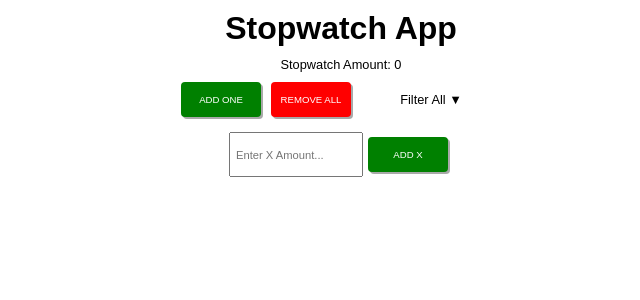
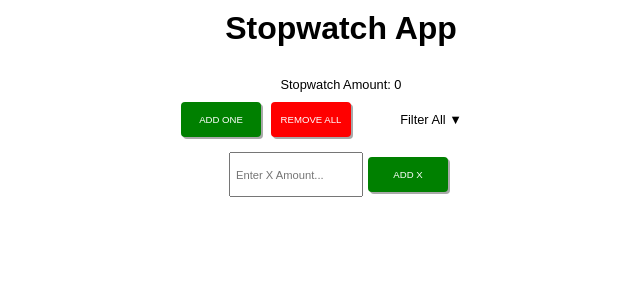
Before and after one commit to RJDNet/StopWatch, a React (Create React App) app: page / in a window 1280 px wide. Shown: the top 300 px of the page, without its empty margins (299-939 px from the left). Built offline with nearby package versions, Linux system fonts and the light colour scheme.

Commit message:
Filter Updates

```diff
--- a/src/Styles/_StopWatch.scss
+++ b/src/Styles/_StopWatch.scss
@@ -20,15 +20,16 @@
     display: block;
     margin: $small-margin;
     padding: $small-padding;
-    border: 1px solid var(--stopwatch-border-brush);
-    border-radius: 6px;
+    border: 5px solid var(--stopwatch-border-brush);
+    border-radius: 4px;
+    box-shadow: 2px 2px var(--stopwatch-button-boxshadow-brush);
     background-color: var(--stopwatch-brush);
     font-family: $font-family;
 
     & > .stopwatch__timer {
         margin: $small-margin;
         padding: $small-padding / 3;
-        font-size: 1.5em;
+        font-size: 1.6em;
         text-align: center;
         color: white;
         background-color: black;
--- a/src/Styles/_StopWatchContainer.scss
+++ b/src/Styles/_StopWatchContainer.scss
@@ -28,6 +28,8 @@
     }
 
     & > .stopwatches-container__controls-container {
+        margin-top: $small-margin * 2;
+
         & > .stopwatches-container__amount {
             margin: 0px;
             padding: 0px;
@@ -116,5 +118,8 @@
         display: flex;
         flex-wrap: wrap;
         justify-content: center;
+        min-height: 150px;
+        margin-top: $small-margin * 2;
+        padding: $small-padding;
     }
 }
--- a/src/Styles/_brushes.scss
+++ b/src/Styles/_brushes.scss
@@ -4,11 +4,12 @@
     --stopwatch-container-dropdown-button-brush: none;
     --stopwatch-container-removeall-button-brush: red;
     --stopwatch-container-removeall-button-text-brush: white;
+    --stopwatch-container-flex-container-brush: gray;
 
     // Stopwatch
     --stopwatch-strip-brush: darkgray;
     --stopwatch-brush: white;
-    --stopwatch-border-brush: gray;
+    --stopwatch-border-brush: lightgray;
 
     // Stopwatch Buttons
     --stopwatch-button-boxshadow-brush: darkgray;
--- a/src/index.css
+++ b/src/index.css
@@ -3,9 +3,10 @@
   --stopwatch-container-dropdown-button-brush: none;
   --stopwatch-container-removeall-button-brush: red;
   --stopwatch-container-removeall-button-text-brush: white;
+  --stopwatch-container-flex-container-brush: gray;
   --stopwatch-strip-brush: darkgray;
   --stopwatch-brush: white;
-  --stopwatch-border-brush: gray;
+  --stopwatch-border-brush: lightgray;
   --stopwatch-button-boxshadow-brush: darkgray;
   --stopwatch-button-text-brush: white;
   --stopwatch-button-hover-brush: gray;
@@ -51,6 +52,10 @@ body {
   padding: 10px;
   text-align: center;
   background-color: white;
+}
+
+.stopwatches-container > .stopwatches-container__controls-container {
+  margin-top: 20px;
 }
 
 .stopwatches-container > .stopwatches-container__controls-container > .stopwatches-container__amount {
@@ -148,6 +153,9 @@ body {
   -webkit-box-pack: center;
       -ms-flex-pack: center;
           justify-content: center;
+  min-height: 150px;
+  margin-top: 20px;
+  padding: 10px;
 }
 
 .stopwatch > .stopwatch__startstop-button, .stopwatch > .stopwatch__startstop-button--start, .stopwatch > .stopwatch__startstop-button--stop, .stopwatch > .stopwatch__reset-button, .stopwatch > .stopwatch__remove-button {
@@ -175,8 +183,10 @@ body {
   display: block;
   margin: 10px;
   padding: 10px;
-  border: 1px solid var(--stopwatch-border-brush);
-  border-radius: 6px;
+  border: 5px solid var(--stopwatch-border-brush);
+  border-radius: 4px;
+  -webkit-box-shadow: 2px 2px var(--stopwatch-button-boxshadow-brush);
+          box-shadow: 2px 2px var(--stopwatch-button-boxshadow-brush);
   background-color: var(--stopwatch-brush);
   font-family: Arial, Helvetica, sans-serif;
 }
@@ -184,7 +194,7 @@ body {
 .stopwatch > .stopwatch__timer {
   margin: 10px;
   padding: 3.33333px;
-  font-size: 1.5em;
+  font-size: 1.6em;
   text-align: center;
   color: white;
   background-color: black;
```
Also changed, not shown: 2 other files (tests, documents, lock files or other folders).
